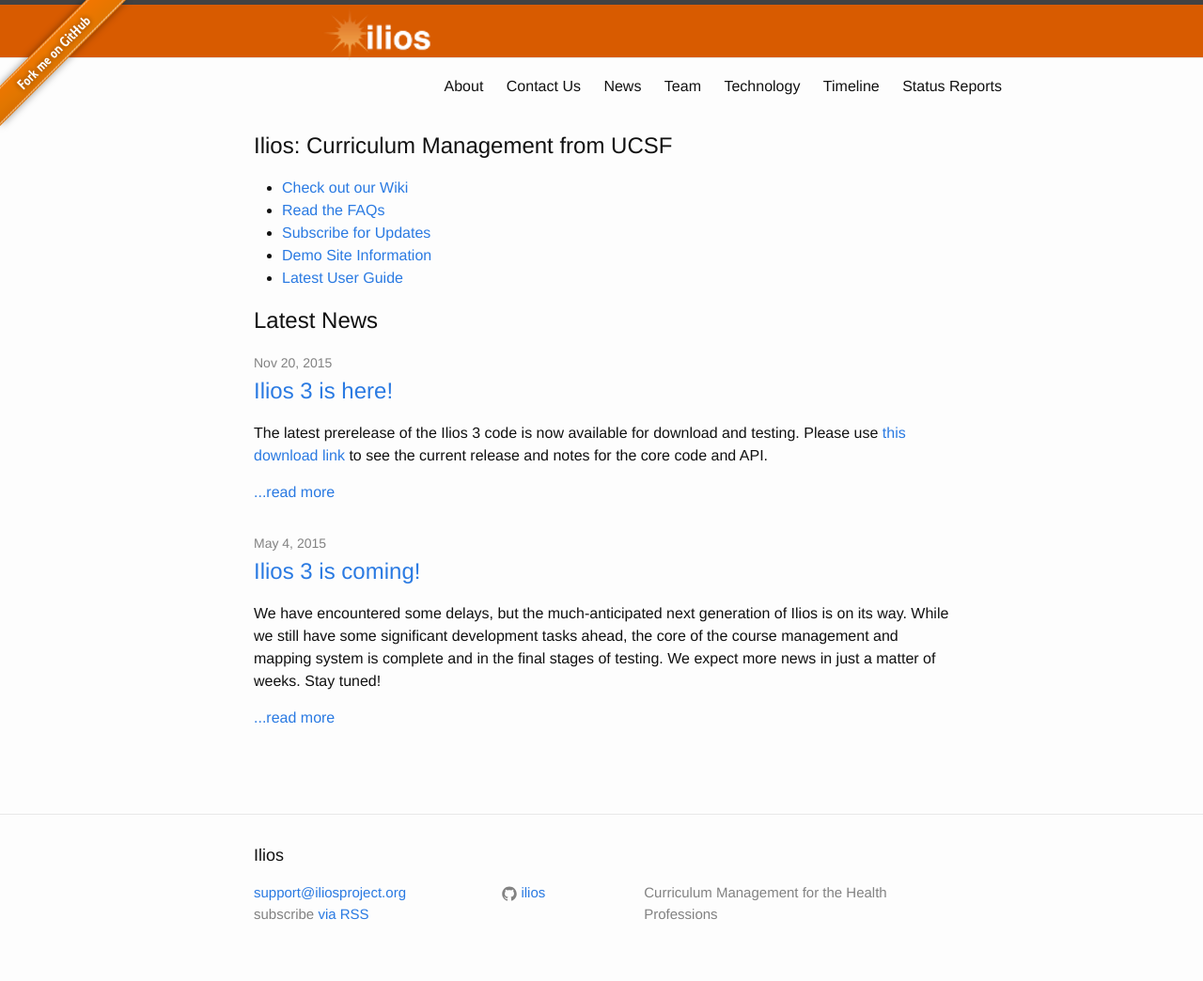
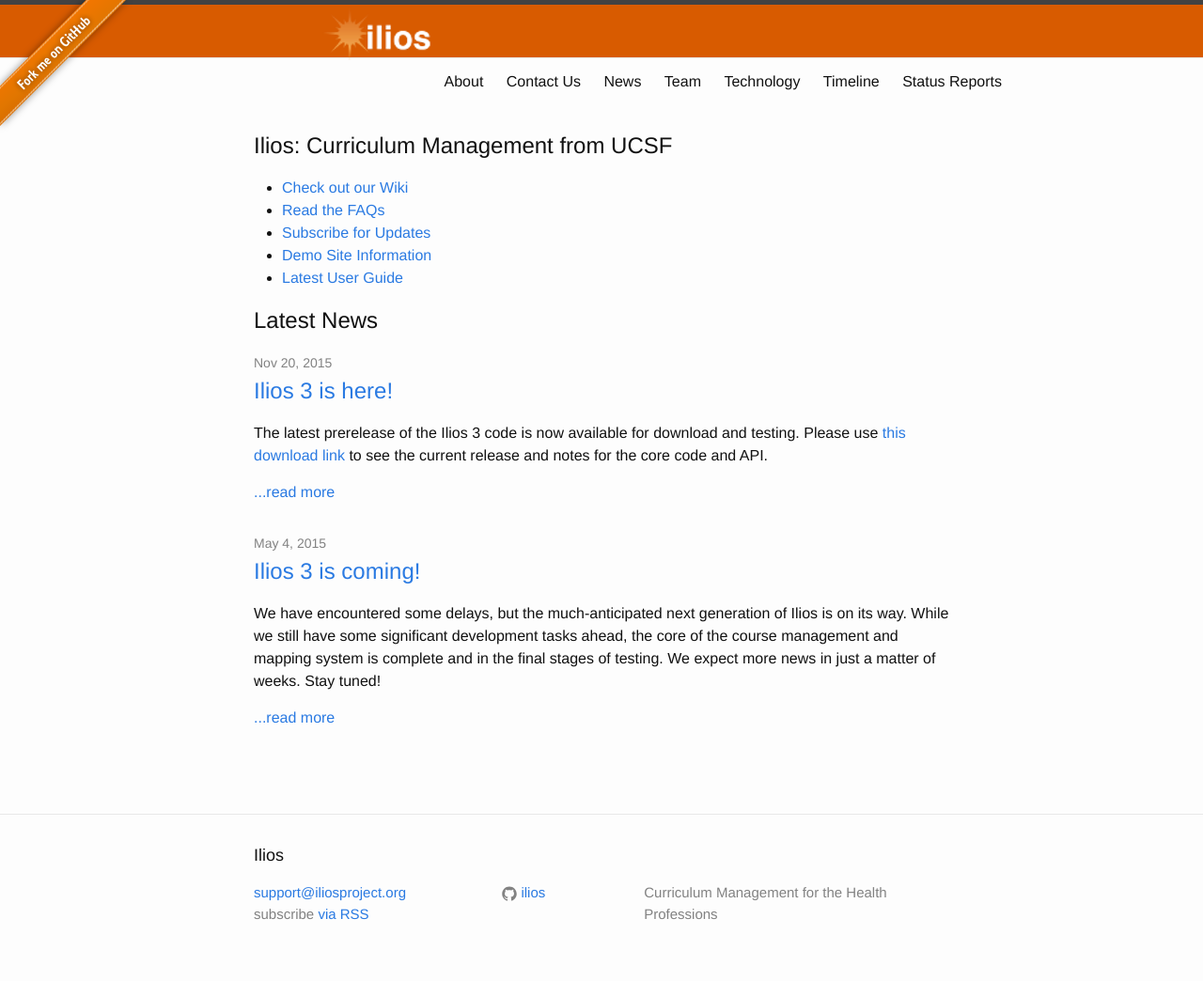
Before and after one commit to ilios/iliosproject.org, a Jekyll site: the page built from index.md, in a window 1280 px wide. Shown: the whole page at 94% size. Built offline with Jekyll 4.4.1, drawn with Linux system fonts in a browser that asks for light colours.

Commit message:
Update _layout.scss

```diff
--- a/_sass/_layout.scss
+++ b/_sass/_layout.scss
@@ -29,7 +29,7 @@
 .site-nav {
  //   vertical-align: sub;
     float: right;
-    line-height: 56px;
+    line-height: 46px;
 
     .menu-icon {
         display: none;
```
